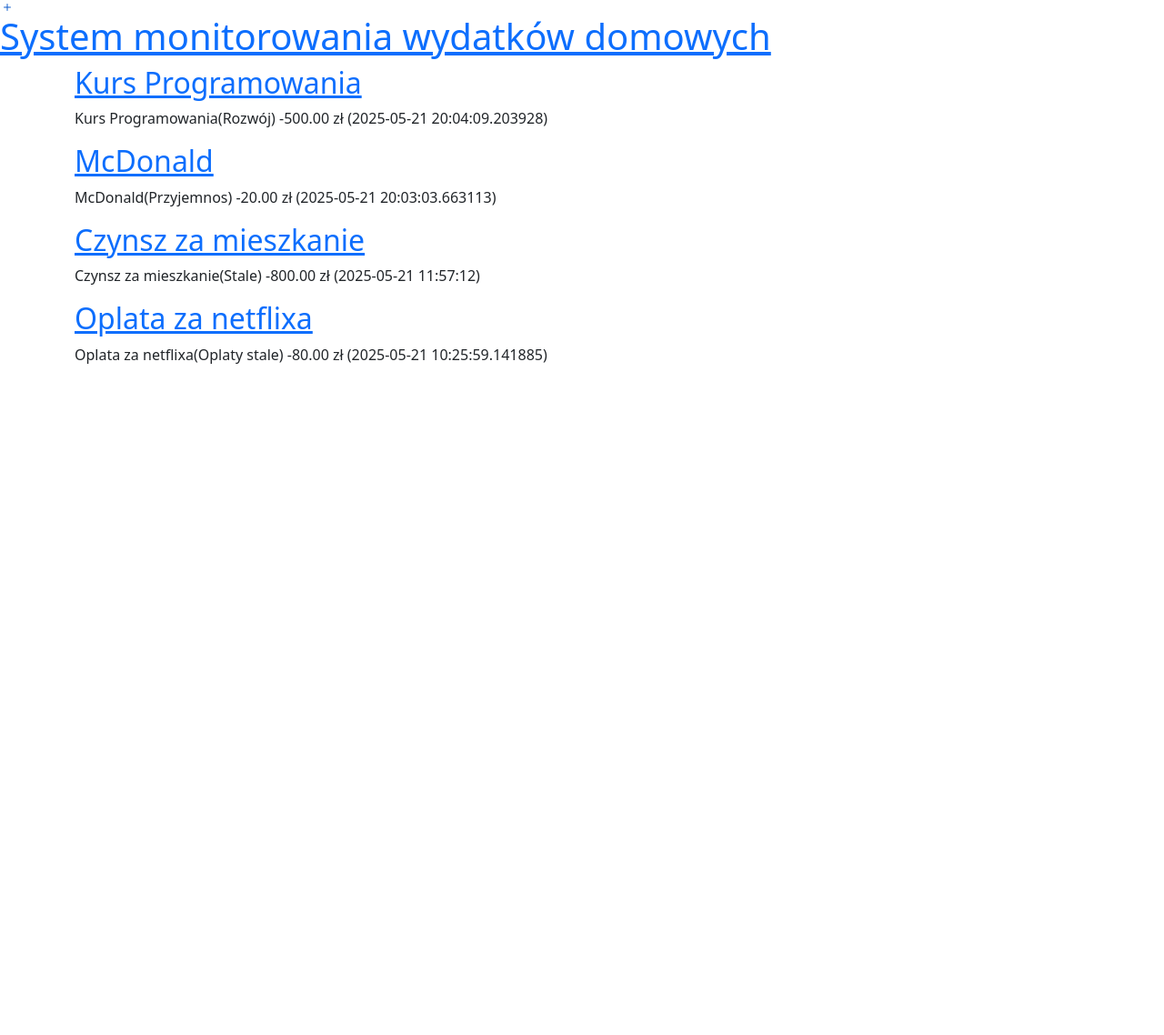
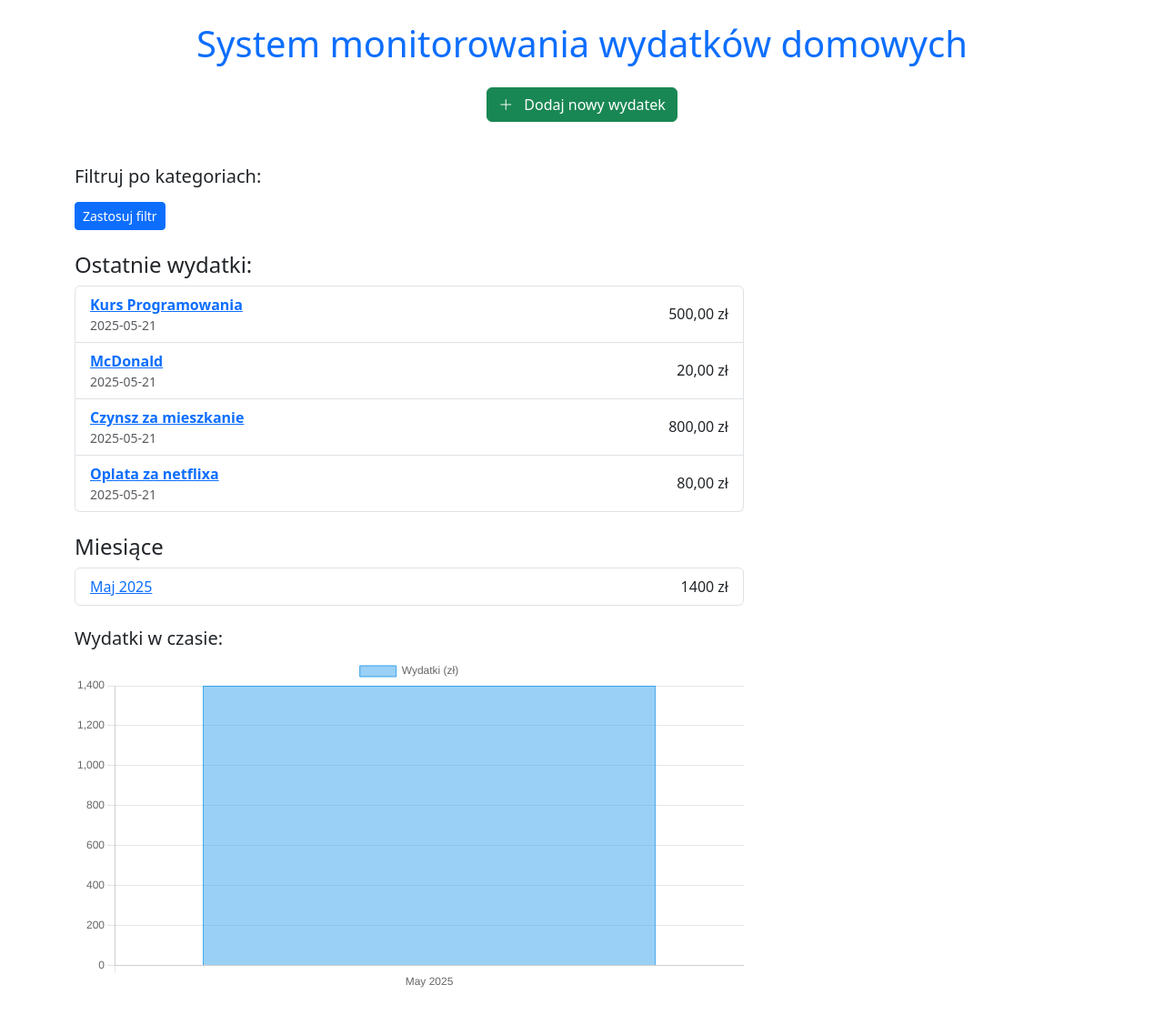
Before and after one commit to Savi2328/projekt, a Django app: page / in a window 1280 px wide. Shown: the whole page at 91% size. Before the commit the page ends 400 px from the top, so only its background shows below. Run offline with Django 5.2, Linux system fonts and the light colour scheme; data comes from the database, SQL or seed files in the repository; both versions use the stored data as it was before the commit; data that the repository does not hold is empty.

Commit message:
aktualizacja

```diff
--- a/wydatki/models.py
+++ b/wydatki/models.py
@@ -1,5 +1,35 @@
 from django.db import models
 from django.utils import timezone
+
+
+
+class Kategoria(models.Model):
+    ICON_MAP= [
+        ('oplaty_stale', 'Opłaty stałe'),
+        ('jedzenie', 'Jedzenie'),
+        ('przyjemnosci', 'Przyjemności'),
+        ('rozwoj', 'Rozwój'),
+        ('inwestycje', 'Inwestycje'),
+        ('inne', 'Inne'),
+    ]
+    slug = models.CharField(max_length=30, choices=ICON_MAP, unique=True)
+    nazwa = models.CharField(max_length=100)
+
+    ICON_MAP = {
+        'oplaty_stale': 'bi bi-cash-stack',
+        'jedzenie': 'egg-fill',
+        'przyjemnosci': 'bi bi-heart-fill',
+        'rozwoj': 'bi bi-lightbulb',
+        'inwestycje': 'bi bi-graph-up-arrow',
+        'inne': 'bi bi-question-circle'
+    }
+    @property
+    def ikona(self):
+        return self.ICON_MAP.get(self.slug, 'bi bi-question-circle')
+
+    def __str__(self):
+        return self.nazwa
+
 
 class Wydatek(models.Model):
     author = models.ForeignKey('auth.User', on_delete=models.CASCADE)
@@ -14,11 +44,12 @@ class Wydatek(models.Model):
         decimal_places=2,
         default=0
     )
-    wydatek_rodzaj = models.CharField(
-        "Rodzaj wydatku",
-        max_length=100,
-        blank=True,
-        default=""
+    wydatek_rodzaj = models.ForeignKey(
+        'Kategoria',
+        verbose_name="Kategoria wydatku",
+        on_delete=models.SET_NULL,
+        null=True,
+        blank=True
     )
     wydatek_data = models.DateTimeField(
         "Data wydatku",
@@ -32,28 +63,9 @@ class Wydatek(models.Model):
     def __str__(self):
         return (
             f"{self.wydatek_nazwa}"
-            f"({self.wydatek_rodzaj or 'brak'}) -"
+            f"({self.wydatek_rodzaj.nazwa if self.wydatek_rodzaj else 'brak'}) -"
             f"{self.wydatek_kwota} zł "
             f"({self.wydatek_data})"
         )
 
-
-class Kategoria(models.Model):
-    NAZWY_KATEGORIA= [
-        ('oplaty_stale', 'Opłaty stałe'),
-        ('jedzenie', 'Jedzenie'),
-        ('przyjemnosci', 'Przyjemności'),
-        ('rozwoj', 'Rozwój'),
-        ('inwestycje', 'Inwestycje'),
-        ('inne', 'Inne'),
-    ]
-    slug = models.CharField(max_length=30, choices=NAZWY_KATEGORIA, unique=True)
-    nazwa = models.CharField(max_length=100)
-
-    ICON_MAP = {
-        'oplaty_stale: bi bi-cash-stack',
-    }
-
-
-
 # Create your models here.
--- a/wydatki/static/css/wydatki.css
+++ b/wydatki/static/css/wydatki.css
@@ -0,0 +1,3 @@
+.tytul {
+    text-align: center;
+}
--- a/wydatki/templates/wydatki/base.html
+++ b/wydatki/templates/wydatki/base.html
@@ -11,9 +11,11 @@
     <link rel="stylesheet" href="{% static 'css/wydatki.css' %}">
 </head>
 <body>
-<div class="page-header">
-    <a href="{% url 'wydatek_nowy' %}" class="top-menu"><i class="bi bi-plus"></i> </a>
-  <h1><a href="/">System monitorowania wydatków domowych</a> </h1>
+<div class="page-header text-center my-4">
+    <h1><a href="/" class="text-decoration-none text-primary">System monitorowania wydatków domowych</a></h1>
+    <a href="{% url 'wydatek_nowy' %}" class="btn btn-success mt-3">
+        <i class="bi bi-plus-lg me-2"></i> Dodaj nowy wydatek
+    </a>
 </div>
 <div class="content container">
   <div class="row">
--- a/wydatki/templates/wydatki/lista_wydatkow.html
+++ b/wydatki/templates/wydatki/lista_wydatkow.html
@@ -1,19 +1,90 @@
 {% extends 'wydatki/base.html' %}
+
 {% block content %}
-  {% for wydatek in wydatki %}
-    <div class="wydatek mb-3">
-      <h2>
-        <a href="{% url 'wydatek_edycja' wydatek.pk %}">
-          {{ wydatek.wydatek_nazwa }}
-        </a>
-      </h2>
-      <p>{{ wydatek }}</p>
+  <div class="mt-4">
 
-      {% if wydatek.image %}
-        <img src="{{ wydatek.image.url }}" alt="" width="100">
-      {% endif %}
+    <!-- 1) FORMULARZ FILTROWANIA (metoda GET) -->
+    <form method="get" class="mb-4">
+      <h5>Filtruj po kategoriach:</h5>
+      <div class="row">
+        {% for kat in wszystkie_kategorie %}
+          <div class="col-auto form-check form-check-inline">
+            <input
+              class="form-check-input"
+              type="checkbox"
+              name="kategorie"
+              id="kat_{{ kat.slug }}"
+              value="{{ kat.slug }}"
+              {% if kat.slug in wybrane_slugi %}checked{% endif %}
+            >
+            <label class="form-check-label" for="kat_{{ kat.slug }}">
+              <i class="{{ kat.ikona }} me-1"></i> {{ kat.nazwa }}
+            </label>
+          </div>
+        {% endfor %}
+      </div>
+      <button type="submit" class="btn btn-primary btn-sm mt-2">
+        Zastosuj filtr
+      </button>
+
+    </form>
+
+    <h4>Ostatnie wydatki:</h4>
+    <ul class="list-group mb-4">
+      {% for w in wydatki %}
+        <li class="list-group-item d-flex justify-content-between align-items-center">
+          <div>
+            <a href="{% url 'wydatek_szczegoly' w.pk %}" class="fw-semibold">
+              {{ w.wydatek_nazwa }}
+            </a>
+            <div class="text-muted small">
+              {{ w.wydatek_data|date:"Y-m-d" }}
+            </div>
+          </div>
+          <span>{{ w.wydatek_kwota }} zł</span>
+        </li>
+      {% empty %}
+        <li class="list-group-item text-muted">Brak wydatków do wyświetlenia.</li>
+      {% endfor %}
+    </ul>
+
+
+    <h4>Miesiące</h4>
+    <ul class="list-group mb-4">
+      {% for p in podsumowania %}
+        <li class="list-group-item d-flex justify-content-between align-items-center">
+          <a href="{% url 'podsumowanie_miesiaca' rok=p.miesiac.year miesiac=p.miesiac.month %}">
+            {{ p.miesiac|date:"F Y" }}
+          </a>
+          <span>{{ p.suma }} zł</span>
+        </li>
+      {% empty %}
+        <li class="list-group-item text-muted">Brak danych miesięcznych.</li>
+      {% endfor %}
+    </ul>
+
+    <div class="mb-5">
+      <h5>Wydatki w czasie:</h5>
+      <canvas id="sumaChart" width="400" height="200"></canvas>
     </div>
-  {% empty %}
-    <p>Brak wydatków.</p>
-  {% endfor %}
+    <script src="https://cdn.jsdelivr.net/npm/chart.js"></script>
+    <script>
+      const ctx = document.getElementById('sumaChart').getContext('2d');
+      new Chart(ctx, {
+        type: 'bar',
+        data: {
+          labels: {{ chart_labels|safe }},
+          datasets: [{
+            label: 'Wydatki (zł)',
+            data: {{ chart_data|safe }},
+            borderWidth: 1
+          }]
+        },
+        options: {
+          scales: { y: { beginAtZero: true } }
+        }
+      });
+    </script>
+
+  </div>
 {% endblock %}
--- a/wydatki/urls.py
+++ b/wydatki/urls.py
@@ -3,6 +3,12 @@ from . import  views
 
 urlpatterns = [
     path('', views.lista_wydatkow, name='lista_wydatkow'),
+    path('podsumowanie/<int:rok>/<int:miesiac>/',
+         views.podsumowanie_miesiaca,
+         name='podsumowanie_miesiaca'),
+
+
+
     path('wydatek/<int:pk>/', views.wydatek_szczegoly, name='wydatek_szczegoly'),
 
 
--- a/wydatki/views.py
+++ b/wydatki/views.py
@@ -1,12 +1,15 @@
 from django.shortcuts import render, get_object_or_404, redirect
 from django.utils import timezone
-from .models import Wydatek
+from .models import Wydatek, Kategoria
 from django.http import HttpResponseRedirect
 from django.urls import reverse_lazy
 from .forms import WydatekForm
 from django.views.generic import DetailView
 from django.views.generic import TemplateView
-
+from django.db.models import Sum
+from django.db.models.functions import TruncMonth
+import datetime
+import json
 
 class Image(TemplateView):
     form_class = WydatekForm
@@ -31,10 +34,38 @@ class ImageDisplay(DetailView):
     context_object_name = 'wydatek'
 
 def lista_wydatkow(request):
-    wydatki = Wydatek.objects.all().order_by('-wydatek_data')
-    return render(
-        request, 'wydatki/lista_wydatkow.html', {'wydatki':wydatki}
+
+    wszystkie_kategorie = Kategoria.objects.all().order_by('nazwa')
+
+    wybrane_slugi = request.GET.getlist('kategorie')
+
+    qs = Wydatek.objects.all().order_by('-wydatek_data')
+
+    if wybrane_slugi:
+        qs = qs.filter(wydatek_rodzaj__slug__in=wybrane_slugi)
+
+    ostatnie = qs[:5]
+
+    podsumowania = (
+        Wydatek.objects
+             .annotate(miesiac=TruncMonth('wydatek_data'))
+             .values('miesiac')
+             .annotate(suma=Sum('wydatek_kwota'))
+             .order_by('-miesiac')
     )
+
+    labels = [p['miesiac'].strftime('%B %Y') for p in podsumowania]
+    data   = [float(p['suma']) for p in podsumowania]
+
+    context = {
+        'wszystkie_kategorie': wszystkie_kategorie,
+        'wybrane_slugi': wybrane_slugi,
+        'wydatki': ostatnie,
+        'podsumowania': podsumowania,
+        'chart_labels': json.dumps(labels),
+        'chart_data':   json.dumps(data),
+    }
+    return render(request, 'wydatki/lista_wydatkow.html', context)
 
 def wydatek_szczegoly(request, pk):
     wydatek = get_object_or_404(Wydatek, pk=pk)
@@ -47,7 +78,7 @@ def wydatek_nowy(request):
         if form.is_valid():
             wydatek = form.save(commit=False)
             wydatek.author = request.user
-            wydatek.wydatek_data = timezone.now()
+            #wydatek.wydatek_data = timezone.now()
             wydatek.save()
             return redirect('wydatek_szczegoly', pk=wydatek.pk)
     else:
@@ -69,4 +100,56 @@ def wydatek_edycja(request, pk):
         form=WydatekForm(instance=wydatek)
     return render(request, 'wydatki/wydatek_edycja.html', {'form':form})
 
+
+def podsumowanie_miesiaca(request, rok, miesiac):
+
+
+    wszystkie_kategorie = Kategoria.objects.all().order_by('nazwa')
+
+    wybrane_slugi = request.GET.getlist('kategorie')
+
+    start = datetime.date(rok, miesiac, 1)
+    if miesiac == 12:
+        koniec = datetime.date(rok + 1, 1, 1)
+    else:
+        koniec = datetime.date(rok, miesiac + 1, 1)
+
+    qs = Wydatek.objects.filter(
+        wydatek_data__gte=start,
+        wydatek_data__lt=koniec
+    ).order_by('-wydatek_data')
+
+    if wybrane_slugi:
+        qs = qs.filter(wydatek_rodzaj__slug__in=wybrane_slugi)
+
+    suma = qs.aggregate(total=Sum('wydatek_kwota'))['total'] or 0
+
+    category_summary = (
+        qs
+        .values('wydatek_rodzaj__nazwa')
+        .annotate(suma_kategorii=Sum('wydatek_kwota'))
+    )
+
+    labels = []
+    data   = []
+    for item in category_summary:
+        nazwak = item['wydatek_rodzaj__nazwa'] or 'Brak kategorii'
+        labels.append(nazwak)
+        data.append(float(item['suma_kategorii'] or 0))
+
+    labels_json = json.dumps(labels)
+    data_json   = json.dumps(data)
+
+    context = {
+        'rok': rok,
+        'miesiac': start,
+        'wszystkie_kategorie': wszystkie_kategorie,
+        'wybrane_slugi': wybrane_slugi,
+        'wydatki': qs,
+        'suma': suma,
+        'chart_labels_pie': labels_json,
+        'chart_data_pie': data_json,
+    }
+    return render(request, 'wydatki/podsumowanie_miesiaca.html', context)
+
 # Create your views here.
```
Also changed, not shown: wydatki/forms.py (+9 -0 lines), wydatki/templates/wydatki/podsumowanie_miesiaca.html (added, +98 -0 lines), wydatki/templates/wydatki/wydatek_szczegoly.html (+36 -10 lines), db.sqlite3 (deleted), wydatki/migrations/0001_initial.py, wydatki/migrations/0002_remove_wydatek_wydatek_koszt_wydatek_wydatek_kwota_and_more.py (deleted), wydatki/migrations/0003_wydatek_image.py (deleted).
